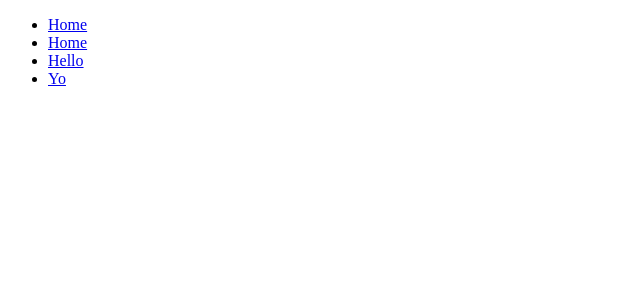
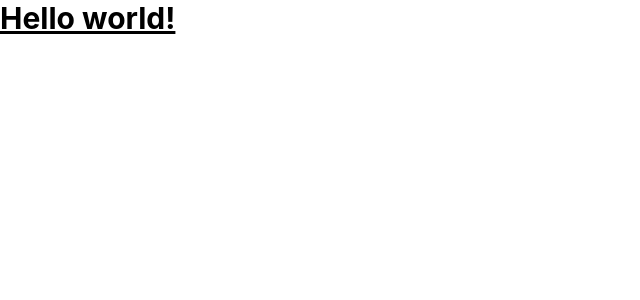
Before and after one commit to SEP400-Group-1/senior-fitness-app, a Vue app: page / in a window 1280 px wide. Shown: the top 300 px of the page, without its empty margins (0-640 px from the left). Built offline with nearby package versions, Linux system fonts and the light colour scheme.

Commit message:
fix tailwind?

```diff
--- a/package.json
+++ b/package.json
@@ -13,6 +13,8 @@
     "test": "vitest"
   },
   "dependencies": {
+    "@tailwindcss/vite": "^4.3.3",
+    "tailwindcss": "^4.3.3",
     "vue": "^3.5.42"
   },
   "devDependencies": {
--- a/src/App.vue
+++ b/src/App.vue
@@ -1,14 +1,9 @@
 <script setup></script>
 
 <template>
-  <header>
-    <ul>
-      <li><a href="#">Home</a></li>
-      <li><a href="#">Home</a></li>
-      <li><a href="#">Hello</a></li>
-      <li><a href="#">Yo</a></li>
-    </ul>
-  </header>
+  <h1 class="text-3xl font-bold underline">
+    Hello world!
+  </h1>
 </template>
 
 <style scoped></style>
--- /dev/null
+++ b/src/assets/main.css
@@ -0,0 +1 @@
+@import 'tailwindcss';
--- a/src/main.js
+++ b/src/main.js
@@ -1,4 +1,5 @@
 import { createApp } from 'vue'
 import App from './App.vue'
+import './assets/main.css'
 
 createApp(App).mount('#app')
--- a/vite.config.js
+++ b/vite.config.js
@@ -3,10 +3,11 @@ import { fileURLToPath, URL } from 'node:url'
 import { defineConfig } from 'vitest/config'
 import vue from '@vitejs/plugin-vue'
 import vueDevTools from 'vite-plugin-vue-devtools'
+import tailwindcss from '@tailwindcss/vite'
 
 // https://vite.dev/config/
 export default defineConfig({
-  plugins: [vue(), vueDevTools()],
+  plugins: [vue(), vueDevTools(), tailwindcss()],
   test: {
     environment: 'jsdom',
   },
```
Also changed, not shown: 1 other file (tests, documents, lock files or other folders).
